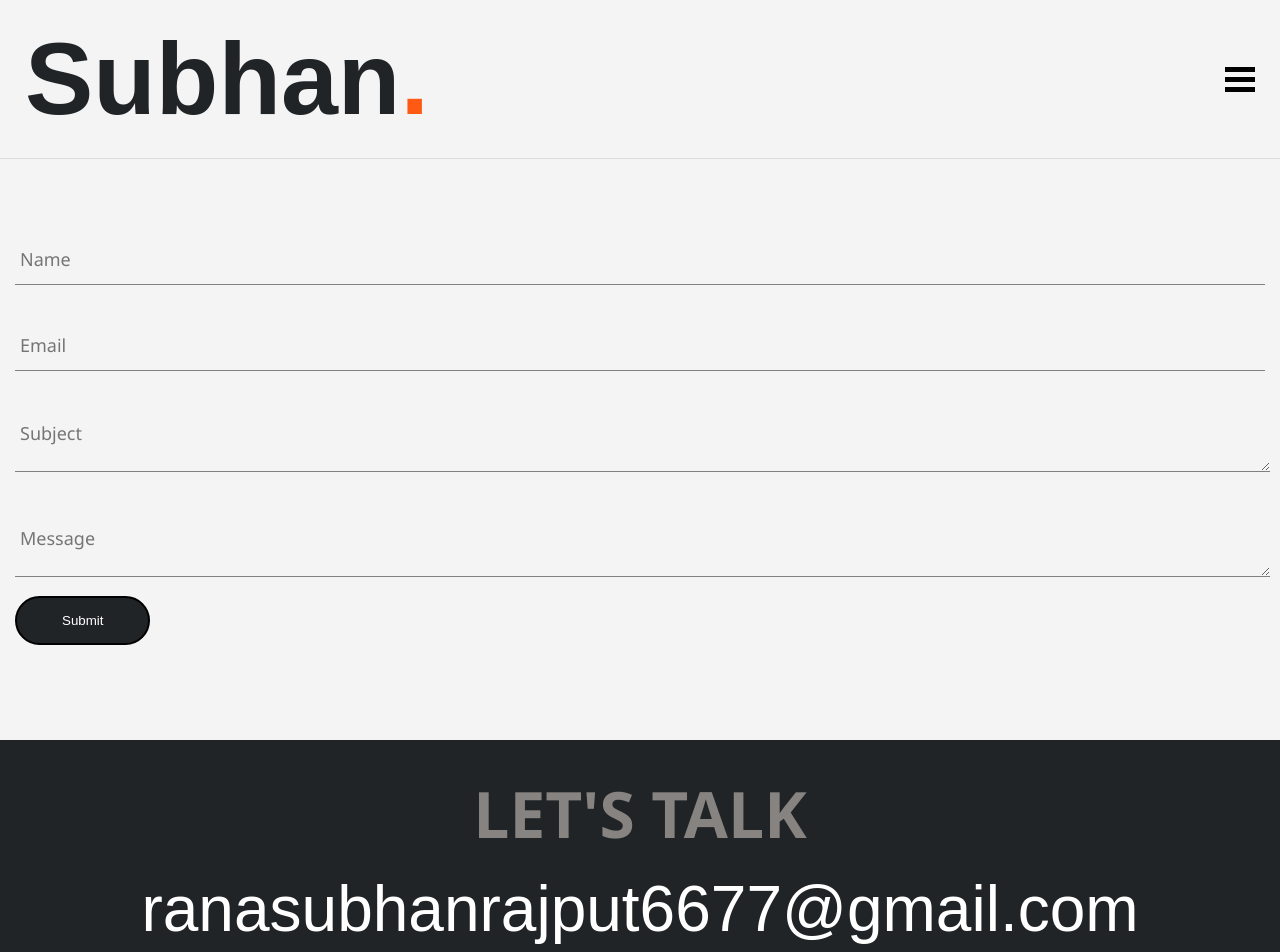
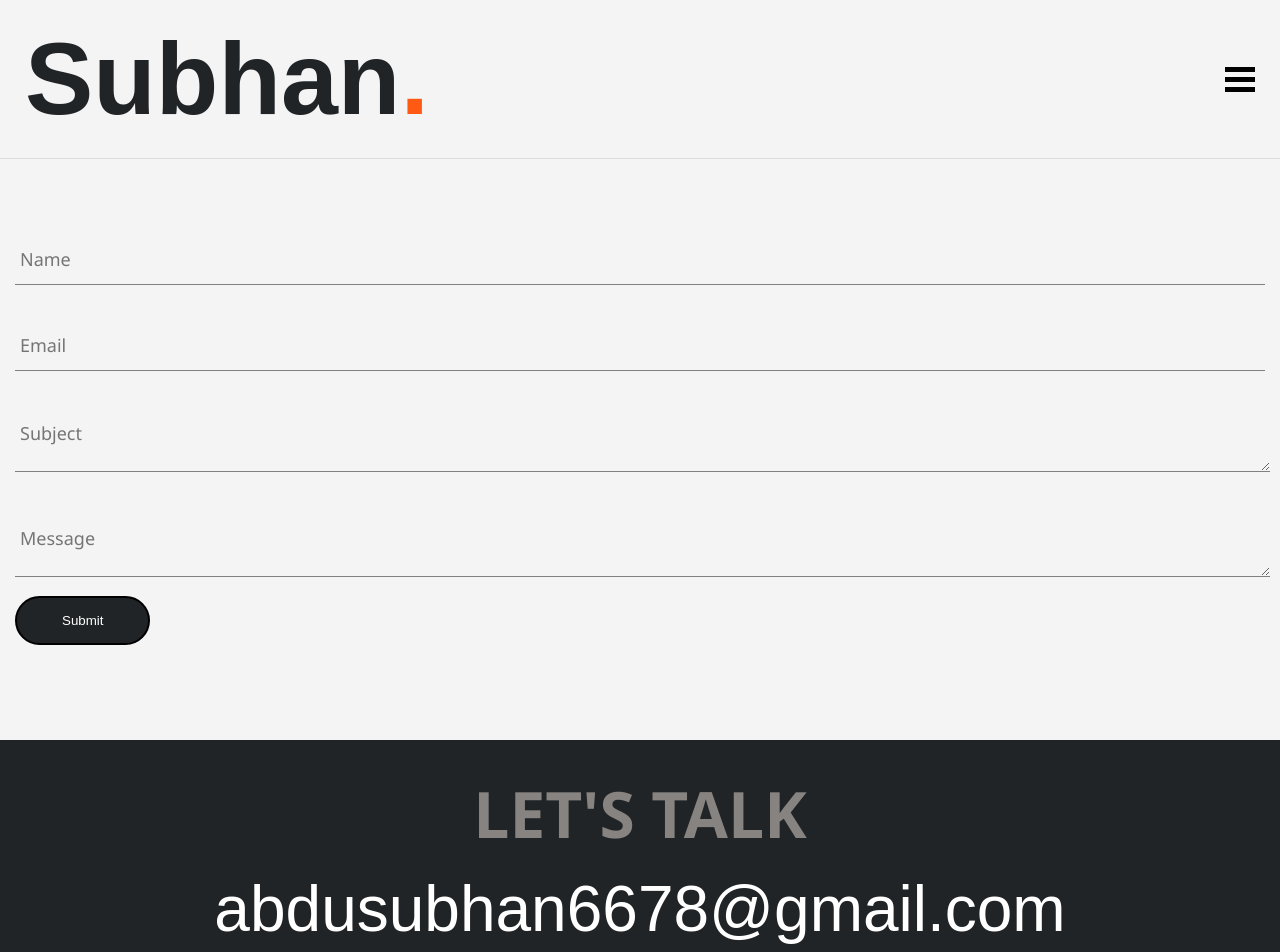
Before and after one commit to AbduSubhan11/portfolio1-css, a Next.js app: page /contact in a window 1280 px wide. Shown: the top 952 px of the page. Built offline with nearby package versions, Linux system fonts and the light colour scheme.

Commit message:
completed

```diff
--- a/src/app/components/Email/Email.tsx
+++ b/src/app/components/Email/Email.tsx
@@ -1,13 +1,11 @@
-import styles from "../Email/email.module.css"
+import styles from "../Email/email.module.css";
 function Email() {
   return (
     <>
       {/* LETS TALK */}
       <div className={styles.EmailParent}>
         <h1 className={styles.letsTalk}>LET&apos;S TALK</h1>
-        <h1 className={styles.emailText}>
-          ranasubhanrajput6677@gmail.com
-        </h1>
+        <h1 className={styles.emailText}>abdusubhan6678@gmail.com</h1>
       </div>
     </>
   );
```
